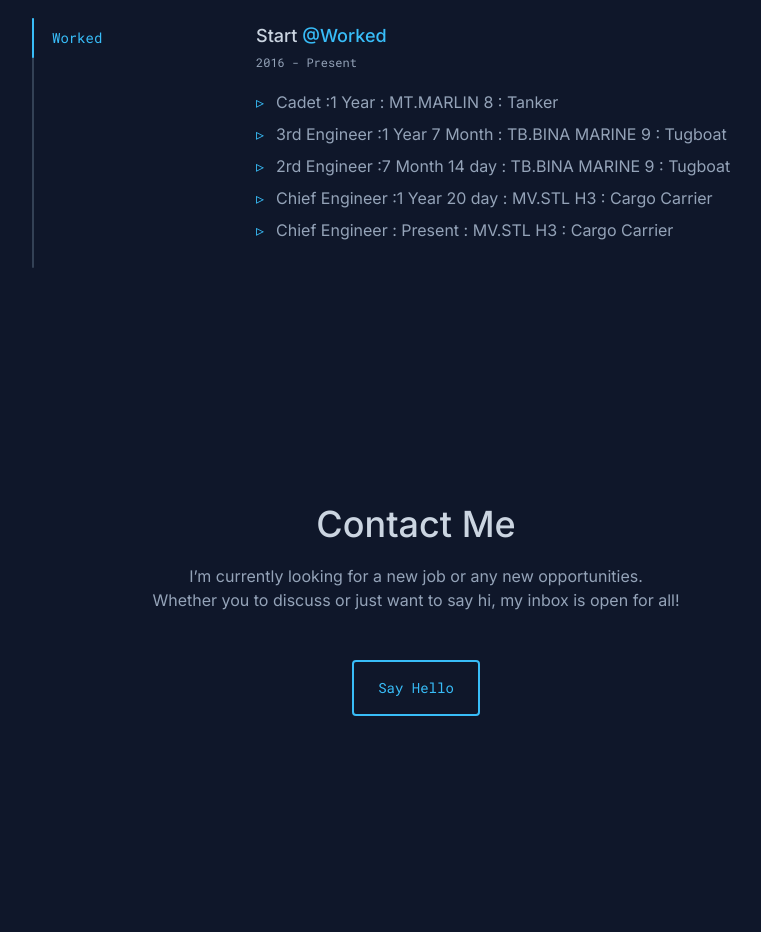
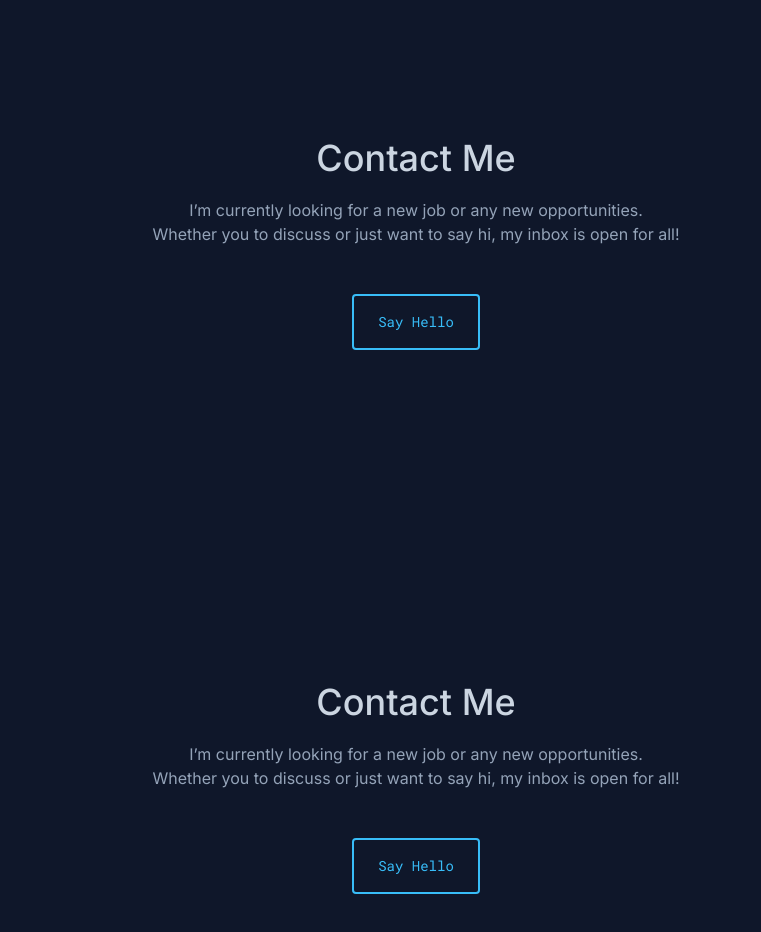
Before and after one commit to ADO12ADO/Obit, a Next.js app: page / in a window 1280 px wide. Shown: the part 1860-2792 px from the top of the page, without its empty margins (224-985 px from the left). Built offline with nearby package versions, Linux system fonts and the light colour scheme.

Commit message:
Update page.tsx

```diff
--- a/src/app/page.tsx
+++ b/src/app/page.tsx
@@ -20,10 +20,13 @@ const Home: NextPage = () => {
   return (
     <>
       <Layout>
-        <Hero/>
+
         <About />
         <Experience />
         <Contact />
+        <Contact />
+        <Contact />
+        <Hero/>
       </Layout>
     </>
     // <Skills />
```
